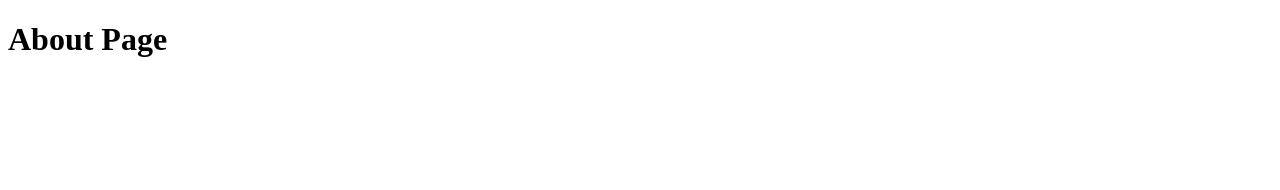
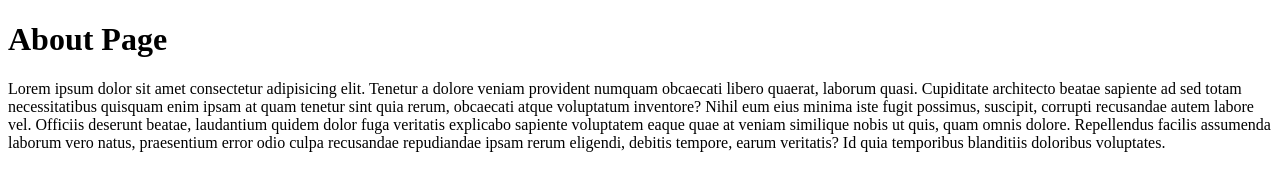
Before and after one commit to kimaru355/basic-informational-site, a website: page public/about.html in a window 1280 px wide. Drawn offline with Linux system fonts and the light colour scheme.

Commit message:
basic informational site

```diff
--- a/index.js
+++ b/index.js
@@ -1,7 +1,7 @@
 const express = require("express");
 const path = require("path");
 
-const port = 8080;
+const port = process.env.port || 8080;
 const app = express();
 
 app.get("/", (req, res) => {
--- a/public/about.html
+++ b/public/about.html
@@ -7,5 +7,18 @@
   </head>
   <body>
     <h1>About Page</h1>
+    <p>
+      Lorem ipsum dolor sit amet consectetur adipisicing elit. Tenetur a dolore
+      veniam provident numquam obcaecati libero quaerat, laborum quasi.
+      Cupiditate architecto beatae sapiente ad sed totam necessitatibus quisquam
+      enim ipsam at quam tenetur sint quia rerum, obcaecati atque voluptatum
+      inventore? Nihil eum eius minima iste fugit possimus, suscipit, corrupti
+      recusandae autem labore vel. Officiis deserunt beatae, laudantium quidem
+      dolor fuga veritatis explicabo sapiente voluptatem eaque quae at veniam
+      similique nobis ut quis, quam omnis dolore. Repellendus facilis assumenda
+      laborum vero natus, praesentium error odio culpa recusandae repudiandae
+      ipsam rerum eligendi, debitis tempore, earum veritatis? Id quia temporibus
+      blanditiis doloribus voluptates.
+    </p>
   </body>
 </html>
```
Also changed, not shown: package.json (+12 -1 lines), public/contact-me.html (+7 -0 lines), public/index.html (+8 -0 lines), 1 other file.
